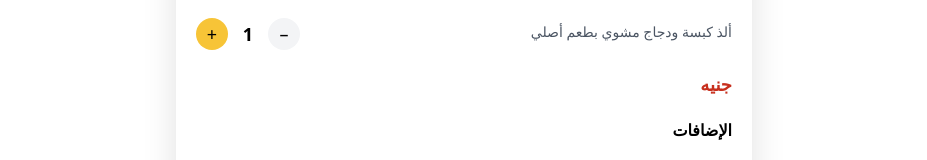
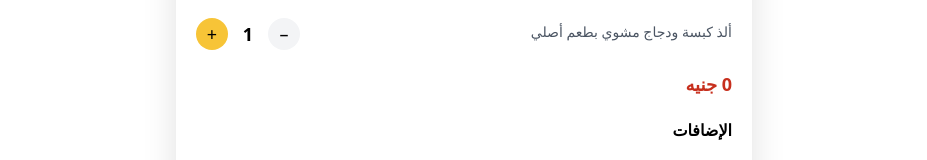
Before and after one commit to OmarHany-sudo/mertah-dajaj1, a Next.js app: page /order in a window 1280 px wide. Shown: the part 282-442 px from the top of the page, without its empty margins (176-1103 px from the left). Built offline with nearby package versions, Linux system fonts and the light colour scheme.

Commit message:
Update OrderForm.tsx

```diff
--- a/components/OrderForm.tsx
+++ b/components/OrderForm.tsx
@@ -1,7 +1,6 @@
 "use client";
 
 import { useEffect, useState, useMemo } from "react";
-import { useSearchParams } from "next/navigation";
 import {
   ADDONS,
   AddonId,
@@ -37,6 +36,10 @@ export function OrderForm({
 
   const totalPrice = useMemo(() => calcTotalPrice(data), [data]);
 
+  // ⭐ Fix TypeScript Error
+  const mealPrice =
+    MEAL_PRICES[data.mealName as keyof typeof MEAL_PRICES] || 0;
+
   const handleAddonChange = (id: AddonId, delta: 1 | -1) => {
     setData((prev) => {
       const current = prev.addonQuantities[id] ?? 0;
@@ -59,7 +62,7 @@ export function OrderForm({
 
   return (
     <div className="max-w-xl mx-auto">
-      {/* --- Checkout Card --- */}
+      {/* Checkout Card */}
       <div className="bg-white rounded-3xl shadow-[0_10px_35px_rgba(0,0,0,0.12)] overflow-hidden">
 
         {/* IMAGE */}
@@ -83,6 +86,7 @@ export function OrderForm({
               </p>
             </div>
 
+            {/* Quantity Controls */}
             <div className="flex items-center gap-2">
               <button
                 onClick={() =>
@@ -116,7 +120,7 @@ export function OrderForm({
 
           {/* Price */}
           <p className="text-lg font-bold text-[#C72F1D]">
-            {MEAL_PRICES[data.mealName]} جنيه
+            {mealPrice} جنيه
           </p>
 
           {/* Addons */}
@@ -179,7 +183,7 @@ export function OrderForm({
 
               <input
                 placeholder="العنوان بالتفصيل"
-                className="input"
+                className="input w-full"
                 value={data.address}
                 onChange={(e) =>
                   setData((d) => ({ ...d, address: e.target.value }))
```
